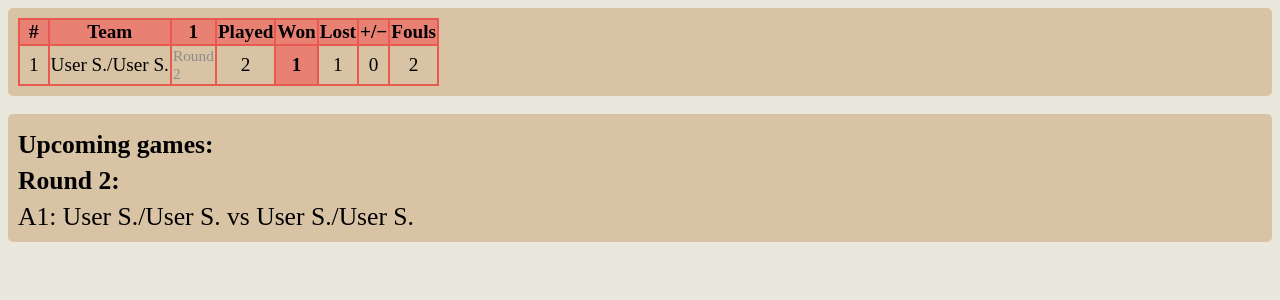
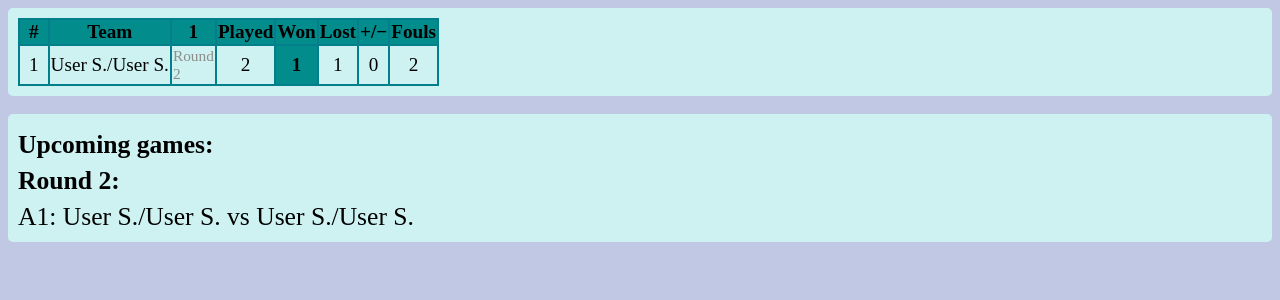
Before and after one commit to eeeeeeeelias/codenames, a Django app: a page that uses codenames/templates/codenames/one_group_table.html in a window 1280 px wide. Shown: the top 300 px of the page. Run offline with Django 3.2, Linux system fonts and the light colour scheme; tables that the repository leaves empty hold one stand-in row (values such as "Sample post").

Commit message:
winter css

```diff
--- a/codenames/static/codenames/style.css
+++ b/codenames/static/codenames/style.css
@@ -1,8 +1,8 @@
 :root {
-  --background-color: #EAE7DC;
-  --dark-color: #E85A4F;
-  --middle-color: #E98074;
-  --light-color: #D8C3A5;
+  --background-color: #C1C8E4;
+  --dark-color: #037F8C;
+  --middle-color: #038C8C;
+  --light-color: #CEF2F2;
   --dark-gray-color: #8E8D8A;
   --middle-gray-color: #CCCCCC;
   --light-gray-color: #EEEEEE;
```
